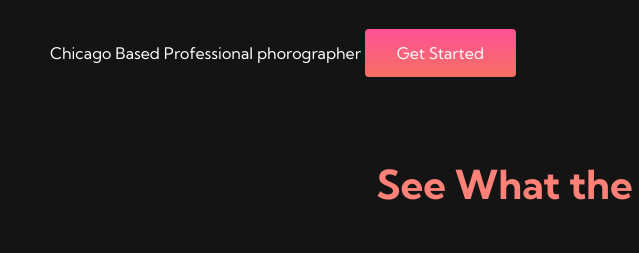
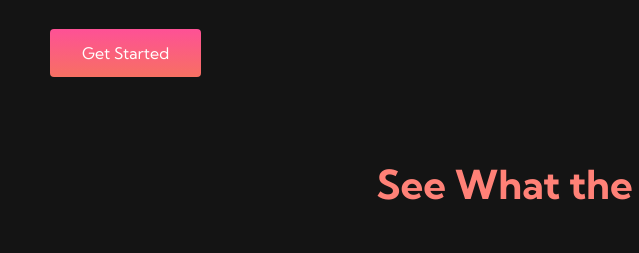
Before and after one commit to eosamdade/simple_webpage, a website: page index.html in a window 1280 px wide. Shown: the part 480-733 px from the top of the page, 0-639 px from the left. Drawn offline with Linux system fonts and the light colour scheme.

Commit message:
fixed few bugs

```diff
--- a/assets/style.css
+++ b/assets/style.css
@@ -259,12 +259,12 @@
     color: #fff;
 }
 
-.main__content span {
+/* .main__content span {
     margin-top: 0.8rem;
     font-size: 1rem;
     font-weight: 300;
     color: #fff;
-}
+} */
 
 .main__btn{
     font-size: 1rem;
--- a/index.html
+++ b/index.html
@@ -90,7 +90,7 @@
                 <h1>NEXT GENERATION</h1>
                 <h2>PHOTOGRAPHY</h2>
                 <p>Bringing you different Perspective in Art</p>
-                <span>Chicago Based Professional phorographer</span>
+                <!-- <span>Chicago Based Professional phorographer</span> -->
                 <button class="main__btn">
                     <!-- replace href with a p or span and work on the css -->
                     <a href="/">Get Started</a>
```
